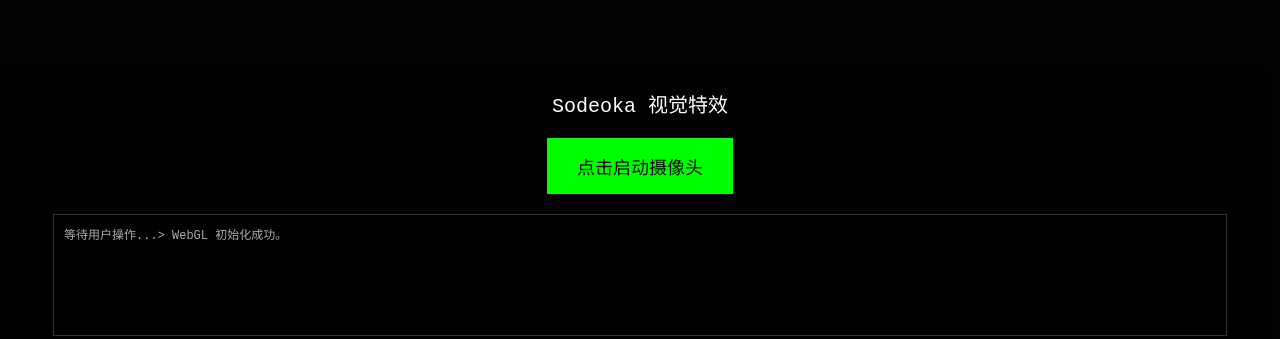
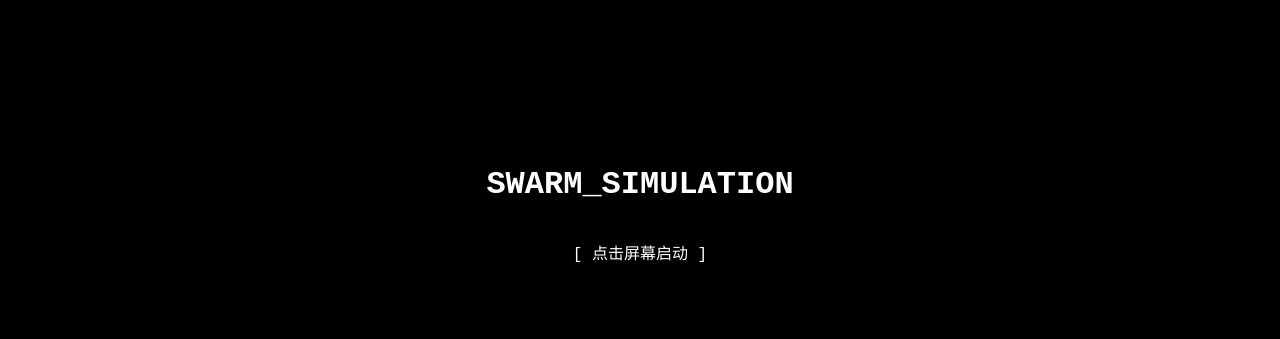
Before and after one commit to zhangyp0922-cpu/cyber-cam1, a plain HTML site: page index.html in a window 1280 px wide. Shown: the part 188-527 px from the top of the page. Drawn offline with Linux system fonts and the light colour scheme.

Commit message:
Update index.html

```diff
--- a/index.html
+++ b/index.html
@@ -3,264 +3,301 @@
 <head>
     <meta charset="UTF-8">
     <meta name="viewport" content="width=device-width, initial-scale=1.0, maximum-scale=1.0, user-scalable=no">
-    <title>Sodeoka Thermal Cam</title>
+    <title>Sodeoka Swarm AR</title>
     <style>
         body, html {
             margin: 0;
             padding: 0;
             width: 100%;
             height: 100%;
-            background-color: #111;
+            background-color: #000;
             overflow: hidden;
-            font-family: monospace;
-            color: #0f0;
+            font-family: 'Courier New', Courier, monospace;
         }
-        canvas {
-            display: block;
+
+        #container {
+            position: relative;
             width: 100%;
             height: 100%;
         }
-        /* 启动按钮层 */
-        #start-screen {
+
+        /* 1. 视频风格化：还原视频中那种高对比度、稍微带点末日感的灰色调 */
+        video {
             position: absolute;
             top: 0;
             left: 0;
             width: 100%;
             height: 100%;
-            background: rgba(0,0,0,0.9);
+            object-fit: cover;
+            /* 关键滤镜：去色 + 高对比 + 稍微压暗 */
+            filter: grayscale(80%) contrast(1.4) brightness(0.9) sepia(20%);
+            z-index: 1;
+        }
+
+        canvas {
+            position: absolute;
+            top: 0;
+            left: 0;
+            width: 100%;
+            height: 100%;
+            z-index: 2;
+        }
+
+        /* 启动层 */
+        #overlay {
+            position: absolute;
+            top: 0;
+            left: 0;
+            width: 100%;
+            height: 100%;
+            background: rgba(0,0,0,0.8);
             z-index: 99;
             display: flex;
-            flex-direction: column;
             align-items: center;
             justify-content: center;
-        }
-        button {
-            padding: 15px 30px;
-            font-size: 18px;
-            background: #0f0;
-            color: #000;
-            border: none;
-            cursor: pointer;
-            font-family: monospace;
-            margin-bottom: 20px;
-        }
-        /* 屏幕日志输出，用于排查问题 */
-        #logs {
-            width: 90%;
-            height: 100px;
-            overflow-y: auto;
-            border: 1px solid #333;
-            padding: 10px;
-            font-size: 12px;
-            color: #aaa;
-            background: #000;
+            color: #fff;
+            flex-direction: column;
         }
     </style>
 </head>
 <body>
 
-    <div id="start-screen">
-        <div style="color: #fff; margin-bottom: 20px; font-size: 20px;">Sodeoka 视觉特效</div>
-        <button id="btn-start">点击启动摄像头</button>
-        <div id="logs">等待用户操作...</div>
+<div id="container">
+    <video id="video" autoplay playsinline muted></video>
+    <canvas id="canvas"></canvas>
+
+    <div id="overlay" onclick="start()">
+        <h1>SWARM_SIMULATION</h1>
+        <p>[ 点击屏幕启动 ]</p>
+    </div>
 </div>
 
-    <canvas id="glcanvas"></canvas>
+<script>
+    // --- 配置参数 ---
+    const config = {
+        birdCount: 150,        // 鸟的数量
+        birdSize: 4,           // 鸟的大小
+        birdSpeed: 3,          // 飞行速度
+        neighborDist: 50,      // 群聚感知的距离
+        separation: 15,        // 避让距离
+        color: '#1a1a1a',      // 鸟的颜色 (深黑灰，接近视频)
+        hudColor: 'rgba(255, 255, 255, 0.7)', // HUD 线条颜色
+        sunY: 0.3              // “太阳/雷达”在屏幕的高度比例
+    };
 
-<script>
-    const logBox = document.getElementById('logs');
-    function log(msg) {
-        logBox.innerHTML += `> ${msg}<br>`;
-        logBox.scrollTop = logBox.scrollHeight;
-        console.log(msg);
+    const video = document.getElementById('video');
+    const canvas = document.getElementById('canvas');
+    const ctx = canvas.getContext('2d');
+    let w, h;
+    let birds = [];
+
+    // --- 1. 鸟群算法 (Boids) 核心类 ---
+    // 这种算法模拟了鸟群的三个规则：分离(Separation)、对齐(Alignment)、凝聚(Cohesion)
+    class Bird {
+        constructor() {
+            this.pos = { x: Math.random() * w, y: Math.random() * h };
+            // 随机速度
+            this.vel = { x: (Math.random() - 0.5) * config.birdSpeed, y: (Math.random() - 0.5) * config.birdSpeed };
+            this.acc = { x: 0, y: 0 };
         }
 
-    const canvas = document.getElementById('glcanvas');
-    const gl = canvas.getContext('webgl');
-
-    if (!gl) {
-        log("错误: 您的设备不支持 WebGL。");
-    } else {
-        log("WebGL 初始化成功。");
+        update() {
+            // 限制最大速度
+            const speed = Math.hypot(this.vel.x, this.vel.y);
+            if (speed > config.birdSpeed) {
+                this.vel.x = (this.vel.x / speed) * config.birdSpeed;
+                this.vel.y = (this.vel.y / speed) * config.birdSpeed;
             }
 
-    // --- Shader 代码: 热感应/等高线风格 ---
-    const vsSource = `
-        attribute vec4 aVertexPosition;
-        attribute vec2 aTextureCoord;
-        varying highp vec2 vTextureCoord;
-        void main(void) {
-            gl_Position = aVertexPosition;
-            vTextureCoord = aTextureCoord;
-        }
-    `;
+            this.pos.x += this.vel.x;
+            this.pos.y += this.vel.y;
 
-    const fsSource = `
-        precision highp float;
-        varying highp vec2 vTextureCoord;
-        uniform sampler2D uSampler;
-        uniform float uTime;
+            // 边界处理：飞出屏幕后从另一边绕回来 (环绕世界)
+            if (this.pos.x < -10) this.pos.x = w + 10;
+            if (this.pos.x > w + 10) this.pos.x = -10;
+            if (this.pos.y < -10) this.pos.y = h + 10;
+            if (this.pos.y > h + 10) this.pos.y = -10;
 
-        // RGB转亮度
-        float getLuma(vec3 color) {
-            return dot(color, vec3(0.299, 0.587, 0.114));
+            // 重置加速度
+            this.acc = { x: 0, y: 0 };
         }
 
-        // HSV转RGB (用于生成彩虹色)
-        vec3 hsv2rgb(vec3 c) {
-            vec4 K = vec4(1.0, 2.0 / 3.0, 1.0 / 3.0, 3.0);
-            vec3 p = abs(fract(c.xxx + K.xyz) * 6.0 - K.www);
-            return c.z * mix(K.xxx, clamp(p - K.xxx, 0.0, 1.0), c.y);
+        // 绘制：画成视频里那种“V”字形的剪影
+        draw(ctx) {
+            const angle = Math.atan2(this.vel.y, this.vel.x);
+
+            ctx.save();
+            ctx.translate(this.pos.x, this.pos.y);
+            ctx.rotate(angle);
+
+            ctx.fillStyle = config.color;
+            ctx.beginPath();
+            // 绘制一个尖锐的三角形/V形
+            ctx.moveTo(config.birdSize * 2, 0);
+            ctx.lineTo(-config.birdSize, -config.birdSize);
+            ctx.lineTo(0, 0); // 尾部凹陷
+            ctx.lineTo(-config.birdSize, config.birdSize);
+            ctx.closePath();
+            ctx.fill();
+
+            ctx.restore();
         }
 
-        void main(void) {
-            vec2 uv = vTextureCoord;
-            // 镜像翻转
-            uv.x = 1.0 - uv.x;
+        // 核心：群聚行为
+        flock(birds) {
+            let alignment = { x: 0, y: 0 };
+            let cohesion = { x: 0, y: 0 };
+            let separation = { x: 0, y: 0 };
+            let total = 0;
 
-            vec4 texColor = texture2D(uSampler, uv);
-            float luma = getLuma(texColor.rgb);
+            for (let other of birds) {
+                let d = Math.hypot(this.pos.x - other.pos.x, this.pos.y - other.pos.y);
 
-            // --- 核心特效: Yoshi Sodeoka 风格 ---
+                if (other !== this && d < config.neighborDist) {
+                    total++;
 
-            // 1. 制造“液态流动”的等高线
-            // 用 sin 函数根据亮度制造波纹，加上 uTime 让它流动
-            float wave = sin(luma * 15.0 - uTime * 2.0);
+                    // 对齐：飞向邻居的平均方向
+                    alignment.x += other.vel.x;
+                    alignment.y += other.vel.y;
 
-            // 2. 边缘锐化 (Posterize)
-            // 把连续的波纹变成硬边，像地形图
-            float edge = smoothstep(0.0, 0.2, wave) - smoothstep(0.3, 0.5, wave);
+                    // 凝聚：飞向邻居的中心
+                    cohesion.x += other.pos.x;
+                    cohesion.y += other.pos.y;
 
-            // 3. 迷幻热感配色 (Thermal Mapping)
-            // 低亮度=深蓝，高亮度=红/黄/白
-            // 这里的 0.7 + luma * 0.8 决定了色相的范围
-            vec3 thermalColor = hsv2rgb(vec3(0.6 - luma * 0.6, 1.0, luma * 1.5));
-
-            // 4. 混合线条
-            // 如果是波纹边缘，显示为黑色或高亮色
-            vec3 finalColor = mix(thermalColor, vec3(1.0, 1.0, 1.0), edge * 0.5);
-
-            gl_FragColor = vec4(finalColor, 1.0);
+                    // 分离：避开太近的邻居
+                    if (d < config.separation) {
+                        separation.x += (this.pos.x - other.pos.x) / d;
+                        separation.y += (this.pos.y - other.pos.y) / d;
                     }
-    `;
-
-    // --- WebGL 样板代码 ---
-    function createShader(gl, type, source) {
-        const shader = gl.createShader(type);
-        gl.shaderSource(shader, source);
-        gl.compileShader(shader);
-        if (!gl.getShaderParameter(shader, gl.COMPILE_STATUS)) {
-            log('Shader编译错误: ' + gl.getShaderInfoLog(shader));
-            return null;
                 }
-        return shader;
             }
 
-    const shaderProgram = gl.createProgram();
-    const vShader = createShader(gl, gl.VERTEX_SHADER, vsSource);
-    const fShader = createShader(gl, gl.FRAGMENT_SHADER, fsSource);
-    gl.attachShader(shaderProgram, vShader);
-    gl.attachShader(shaderProgram, fShader);
-    gl.linkProgram(shaderProgram);
+            if (total > 0) {
+                // 平均化并施加力
+                alignment.x /= total; alignment.y /= total;
+                cohesion.x /= total; cohesion.y /= total;
+                // 凝聚的目标位置减去当前位置得到向量
+                cohesion.x -= this.pos.x; cohesion.y -= this.pos.y;
 
-    if (!gl.getProgramParameter(shaderProgram, gl.LINK_STATUS)) {
-        log('Program链接错误: ' + gl.getProgramInfoLog(shaderProgram));
+                // 权重调整 (调整这些可以让鸟群更松散或更紧密)
+                this.vel.x += (alignment.x * 0.05 + cohesion.x * 0.01 + separation.x * 0.05);
+                this.vel.y += (alignment.y * 0.05 + cohesion.y * 0.01 + separation.y * 0.05);
             }
 
-    const positionBuffer = gl.createBuffer();
-    gl.bindBuffer(gl.ARRAY_BUFFER, positionBuffer);
-    gl.bufferData(gl.ARRAY_BUFFER, new Float32Array([-1, -1, 1, -1, -1, 1, 1, 1]), gl.STATIC_DRAW);
+            // 额外的力：稍微向屏幕中心聚拢，防止它们全部飞走
+            const centerX = w / 2;
+            const centerY = h * config.sunY; // 向“太阳”聚拢
+            this.vel.x += (centerX - this.pos.x) * 0.0001;
+            this.vel.y += (centerY - this.pos.y) * 0.0001;
+        }
+    }
 
-    const textureCoordBuffer = gl.createBuffer();
-    gl.bindBuffer(gl.ARRAY_BUFFER, textureCoordBuffer);
-    gl.bufferData(gl.ARRAY_BUFFER, new Float32Array([0, 1, 1, 1, 0, 0, 1, 0]), gl.STATIC_DRAW);
+    // --- 2. 视觉 HUD 绘制 (还原视频里的圆圈和虚线) ---
+    function drawHUD() {
+        const cx = w / 2;
+        const cy = h * config.sunY;
 
-    const attribs = {
-        pos: gl.getAttribLocation(shaderProgram, 'aVertexPosition'),
-        tex: gl.getAttribLocation(shaderProgram, 'aTextureCoord'),
-    };
-    const uniforms = {
-        sampler: gl.getUniformLocation(shaderProgram, 'uSampler'),
-        time: gl.getUniformLocation(shaderProgram, 'uTime'),
-    };
+        ctx.strokeStyle = config.hudColor;
+        ctx.lineWidth = 1;
 
-    // --- 摄像头逻辑 ---
-    const video = document.createElement('video');
-    video.autoplay = true;
-    video.muted = true;
-    video.playsInline = true;
+        // A. 太阳/雷达同心圆
+        const radii = [20, 50, 90, 140];
+        ctx.setLineDash([]); // 实线
 
-    // 创建纹理
-    const texture = gl.createTexture();
-    gl.bindTexture(gl.TEXTURE_2D, texture);
-    gl.texParameteri(gl.TEXTURE_2D, gl.TEXTURE_WRAP_S, gl.CLAMP_TO_EDGE);
-    gl.texParameteri(gl.TEXTURE_2D, gl.TEXTURE_WRAP_T, gl.CLAMP_TO_EDGE);
-    gl.texParameteri(gl.TEXTURE_2D, gl.TEXTURE_MIN_FILTER, gl.LINEAR);
-    gl.texParameteri(gl.TEXTURE_2D, gl.TEXTURE_MAG_FILTER, gl.LINEAR);
-    gl.texImage2D(gl.TEXTURE_2D, 0, gl.RGBA, 1, 1, 0, gl.RGBA, gl.UNSIGNED_BYTE, new Uint8Array([0,0,255,255])); // 默认蓝色
+        radii.forEach((r, i) => {
+            ctx.beginPath();
+            ctx.arc(cx, cy, r, 0, Math.PI * 2);
+            // 让最外圈稍微淡一点
+            ctx.globalAlpha = 1 - (i * 0.2);
+            ctx.stroke();
+        });
+        ctx.globalAlpha = 1;
 
-    async function startApp() {
-        log("正在请求摄像头权限...");
+        // B. 视频中的“虚线抛物线” (Dashed Arcs)
+        // 模拟视频里连接左右的那些大弧线
+        ctx.setLineDash([2, 4]); // 虚线
+        ctx.beginPath();
+        // 左弧线
+        ctx.moveTo(0, h * 0.6);
+        ctx.quadraticCurveTo(cx - 50, cy, 0, h * 0.2);
+        ctx.stroke();
+        // 右弧线
+        ctx.beginPath();
+        ctx.moveTo(w, h * 0.6);
+        ctx.quadraticCurveTo(cx + 50, cy, w, h * 0.2);
+        ctx.stroke();
+
+        // C. 中心的小十字
+        ctx.setLineDash([]);
+        ctx.beginPath();
+        ctx.moveTo(cx - 10, cy); ctx.lineTo(cx + 10, cy);
+        ctx.moveTo(cx, cy - 10); ctx.lineTo(cx, cy + 10);
+        ctx.stroke();
+
+        // D. 数据文字
+        ctx.fillStyle = "#fff";
+        ctx.font = "14px Courier New";
+        ctx.textAlign = "center";
+
+        // 模拟视频里的 "237 ct"
+        ctx.fillText(`${config.birdCount} ct`, cx - 80, cy);
+
+        // 模拟视频里的 "1 pm" 或时钟
+        const time = new Date();
+        const timeStr = time.getHours() + ":" + time.getMinutes().toString().padStart(2, '0');
+        ctx.fillText(timeStr, cx + 80, cy);
+
+        // 底部小字
+        ctx.font = "10px Courier New";
+        ctx.fillText("ISOLUX_SWARM_V2 // TARGET_LOCKED", cx, h - 30);
+    }
+
+    // --- 3. 主程序 ---
+
+    function resize() {
+        w = canvas.width = window.innerWidth;
+        h = canvas.height = window.innerHeight;
+    }
+    window.addEventListener('resize', resize);
+
+    function loop() {
+        ctx.clearRect(0, 0, w, h);
+
+        // 1. 绘制 HUD (在鸟的下层还是上层？视频里好像都有，放底层比较清晰)
+        drawHUD();
+
+        // 2. 更新和绘制每一只鸟
+        for (let bird of birds) {
+            bird.flock(birds); // 计算群体行为
+            bird.update();     // 移动
+            bird.draw(ctx);    // 绘制
+        }
+
+        requestAnimationFrame(loop);
+    }
+
+    async function start() {
+        document.getElementById('overlay').style.display = 'none';
+        resize();
+
+        // 初始化鸟群
+        for (let i = 0; i < config.birdCount; i++) {
+            birds.push(new Bird());
+        }
+
+        // 启动摄像头
         try {
             const stream = await navigator.mediaDevices.getUserMedia({
                 video: { facingMode: 'environment', width: { ideal: 1280 }, height: { ideal: 720 } },
                 audio: false
             });
-            log("摄像头权限已获取。");
             video.srcObject = stream;
-
-            // 必须等待视频真正开始播放
-            video.onloadeddata = () => {
-                log("视频数据流已就绪。开始渲染。");
-                video.play();
-                document.getElementById('start-screen').style.display = 'none'; // 隐藏启动页
-                renderLoop();
-            };
-
         } catch (e) {
-            log("摄像头错误: " + e.name + " - " + e.message);
-            log("请检查：1. 是否使用HTTPS 2. 是否在Safari设置中拒绝了权限");
-        }
+            alert("摄像头启动失败 (请确保 HTTPS 环境)");
         }
 
-    let startTime = 0;
-    function resize() {
-        canvas.width = window.innerWidth;
-        canvas.height = window.innerHeight;
-        gl.viewport(0, 0, canvas.width, canvas.height);
+        loop();
     }
-    window.addEventListener('resize', resize);
-    resize();
-
-    function renderLoop(now) {
-        if (!startTime) startTime = now;
-        const time = (now - startTime) * 0.001;
-
-        if (video.readyState >= video.HAVE_CURRENT_DATA) {
-            gl.bindTexture(gl.TEXTURE_2D, texture);
-            gl.texImage2D(gl.TEXTURE_2D, 0, gl.RGBA, gl.RGBA, gl.UNSIGNED_BYTE, video);
-        }
-
-        gl.useProgram(shaderProgram);
-
-        gl.bindBuffer(gl.ARRAY_BUFFER, positionBuffer);
-        gl.vertexAttribPointer(attribs.pos, 2, gl.FLOAT, false, 0, 0);
-        gl.enableVertexAttribArray(attribs.pos);
-
-        gl.bindBuffer(gl.ARRAY_BUFFER, textureCoordBuffer);
-        gl.vertexAttribPointer(attribs.tex, 2, gl.FLOAT, false, 0, 0);
-        gl.enableVertexAttribArray(attribs.tex);
-
-        gl.uniform1i(uniforms.sampler, 0);
-        gl.uniform1f(uniforms.time, time);
-
-        gl.drawArrays(gl.TRIANGLE_STRIP, 0, 4);
-
-        requestAnimationFrame(renderLoop);
-    }
-
-    // 绑定按钮点击事件
-    document.getElementById('btn-start').addEventListener('click', startApp);
 
 </script>
 </body>
```
Lines whose indentation alone changed are shown as unchanged.
